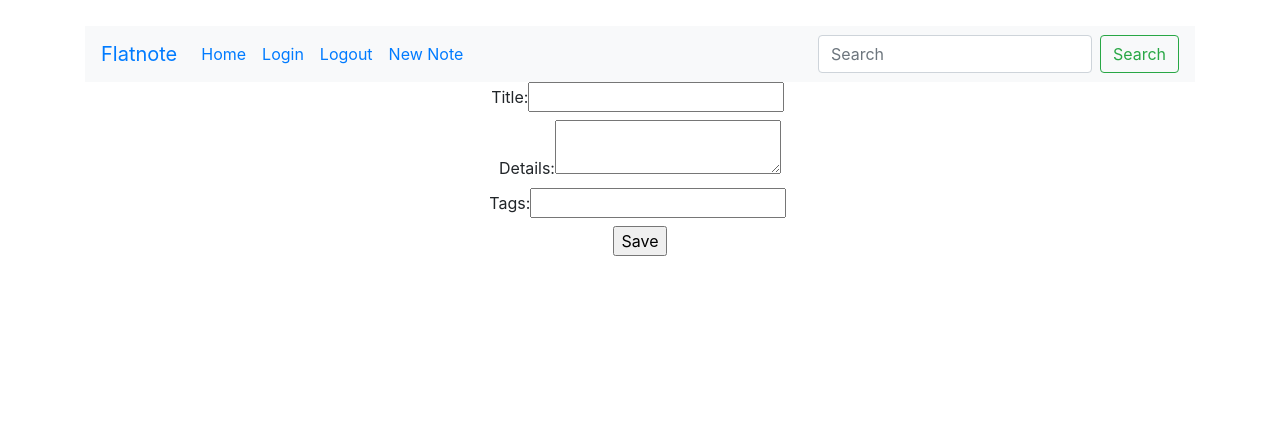
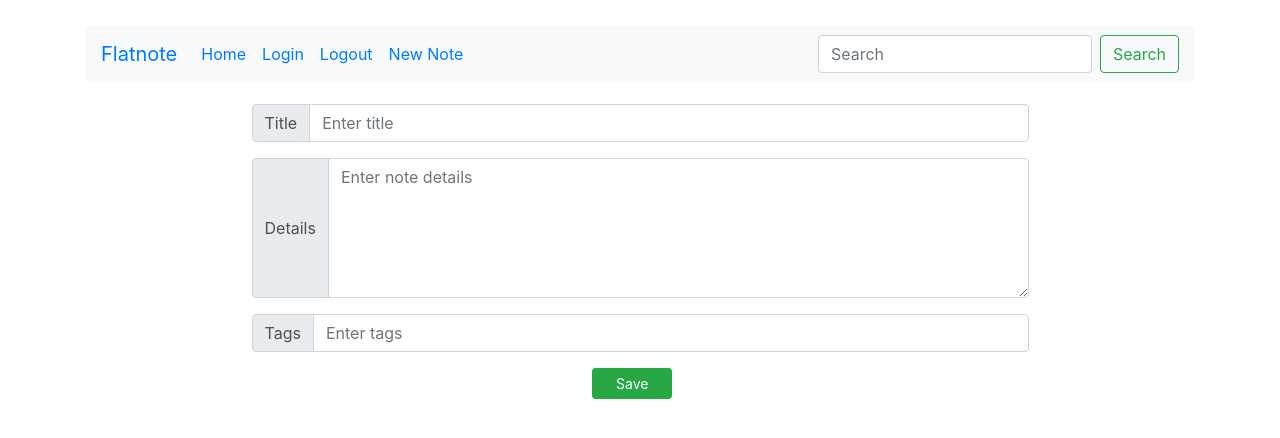
Before and after one commit to dut-a/flatnote-frontend, a React (Create React App) app: page /new-note in a window 1280 px wide. Shown: the top 438 px of the page. Built offline with nearby package versions, Linux system fonts and the light colour scheme.

Commit message:
Improves some styling and adds some deleting basics

```diff
--- a/src/App.css
+++ b/src/App.css
@@ -51,3 +51,33 @@
 .note-list p {
   font-size: 0.9em;
 }
+.note-list-container {
+  overflow-y: auto;
+  height: 640px;
+  border-left: 1px solid green;
+  margin-top: 0.35%;
+}
+.note-detail {
+  margin-left: 10%;
+  margin-top: 3%;
+}
+.note-body {
+  margin-top: 5%;
+  margin-bottom: 7%;
+}
+.note-tags-label {
+  margin-bottom: 0.5%;
+  font-weight: bold;
+}
+#note-tags-body {
+  font-size: .7em;
+  font-style: italic;
+  margin-left: 1.5%;
+}
+#note-body-buttons {
+  margin-top: 10%;
+}
+.btn-note {
+  width: 80px;
+  margin-right: 2%;
+}
--- a/src/actions/notes.js
+++ b/src/actions/notes.js
@@ -24,6 +24,9 @@ export const finishAdding = () => ({ type: C.ACTIONS.FINISH_ADDING });
 
 export const startViewing = () => ({ type: C.ACTIONS.VIEWING });
 export const finishViewing = () => ({ type: C.ACTIONS.FINISH_VIEWING });
+
+export const startDeleting = () => ({ type: C.ACTIONS.DELETING });
+export const finishDeleting = () => ({ type: C.ACTIONS.FINISH_DELETING });
 
 export const startEditing = () => ({ type: C.ACTIONS.EDITING });
 export const finishEditing = () => ({ type: C.ACTIONS.FINISH_EDITING });
--- a/src/components/containers/NotesContainer.js
+++ b/src/components/containers/NotesContainer.js
@@ -54,8 +54,7 @@ class NotesContainer extends Component {
       <div className="note-list">
       <div className="container">
         <div className="row">
-          <div className="col-5" style={{overflowY: "auto", height: "640px"}}>
-            Notes list
+          <div className="col-5 note-list-container" style={{}}>
             { this.props.notes.length > 0 ?
               this.handleLoading() : this.noNotes() }
           </div>
--- a/src/components/createNote.js
+++ b/src/components/createNote.js
@@ -29,46 +29,58 @@ class CreateNote extends Component {
 
   render() {
     return(
-      <div>
+      <div style={{width: "70%", margin: "0 auto", marginTop: "2%"}}>
         <form onSubmit={e => this.handleSubmit(e) } >
-          <div>
-            <label>
-              Title:
+          <div className="input-group mb-3">
+              <div className="input-group-prepend">
+                <span className="input-group-text" id="note-title">Title</span>
+              </div>
               <input
                 type="text"
                 name="title"
+                className="form-control"
+                placeholder="Enter title"
+                aria-label="Title"
+                aria-describedby="note-title"
                 value={this.state.title}
                 onChange={e => this.handleChange(e)}
-              />&nbsp;
-            </label>
+              />
           </div>
-
-          <div>
-            <label>
-              Details:
+          <div className="input-group mb-3">
+            <div className="input-group-prepend">
+              <span className="input-group-text">Details</span>
+            </div>
             <textarea
+              style={{height: "140px"}}
+              className="form-control"
+              aria-label="Note details"
               name="details"
+              placeholder="Enter note details"
+              cols="20"
               value={this.state.details}
-                onChange={e => this.handleChange(e)}
-              />
-            </label>
+              onChange={e => this.handleChange(e)}></textarea>
           </div>
-          <div>
-            <label>
-              Tags:
+          <div className="input-group mb-3">
+            <div className="input-group-prepend">
+              <span className="input-group-text" id="note-tags">Tags</span>
+            </div>
             <input
               type="text"
               name="tags"
               value={this.state.tags}
               onChange={e => this.handleChange(e)}
-              />&nbsp;
-            </label>
+              className="form-control"
+              placeholder="Enter tags"
+              aria-label="Tags"
+              aria-describedby="note-tags"
+              />
           </div>
-
           <div>
-            <input type="submit" value="Save" />
+            <input
+              className="btn btn-success btn-sm btn-note"
+              type="submit" value="Save"
+            />
           </div>
-
        </form>
       </div>
     )
--- a/src/components/editNote.js
+++ b/src/components/editNote.js
@@ -26,46 +26,57 @@ class EditNote extends Component {
 
   render() {
     return(
-      <div>
-        <div>Edit Note</div>
+      <div style={{marginTop: "5px"}}>
         <form onSubmit={e => this.handleSubmit(e) } >
-          <div>
-            <label>
-              Title:
+          <div className="input-group mb-3">
+              <div className="input-group-prepend">
+                <span className="input-group-text" id="note-title">Title</span>
+              </div>
               <input
                 type="text"
                 name="title"
+                className="form-control"
+                placeholder="Enter title"
+                aria-label="Title"
+                aria-describedby="note-title"
                 value={this.props.note.title}
                 onChange={e => this.handleChange(e)}
-              />&nbsp;
-            </label>
+              />
           </div>
-
-          <div>
-            <label>
-              Details:
+          <div className="input-group mb-3">
+            <div className="input-group-prepend">
+              <span className="input-group-text">Details</span>
+            </div>
             <textarea
+              style={{height: "140px"}}
+              className="form-control"
+              aria-label="Note details"
               name="details"
+              placeholder="Enter note details"
+              cols="20"
               value={this.props.note.details}
-                onChange={e => this.handleChange(e)}
-              />
-            </label>
+              onChange={e => this.handleChange(e)}></textarea>
           </div>
-
-          <div>
-            <label>
-              Tags:
+          <div className="input-group mb-3">
+            <div className="input-group-prepend">
+              <span className="input-group-text" id="note-tags">Tags</span>
+            </div>
             <input
               type="text"
               name="tags"
               value={this.props.note.tags}
               onChange={e => this.handleChange(e)}
-              />&nbsp;
-            </label>
+              className="form-control"
+              placeholder="Enter tags"
+              aria-label="Tags"
+              aria-describedby="note-tags"
+              />
           </div>
-
           <div>
-            <input type="submit" value="Save" />
+            <input
+              className="btn btn-success btn-sm btn-note"
+              type="submit" value="Save"
+            />
           </div>
        </form>
       </div>
--- a/src/components/viewNote.js
+++ b/src/components/viewNote.js
@@ -7,6 +7,8 @@ import {
   finishAdding,
   startViewing,
   finishViewing,
+  startDeleting,
+  finishDeleting,
   startEditing,
   finishEditing
 } from '../actions/notes';
@@ -21,40 +23,45 @@ class ViewNote extends Component {
     this.props.startEditing();
   }
 
+  startDeleting = () => {
+    this.props.startDeleting();
+  }
+
   handleEditing = event => {
     event.preventDefault();
     this.stopViewing();
     this.startEditing();
     console.log("EDITING the note: ", this.props.note);
-    console.log("CURRENT PROPS (VN):", this.props);
   }
 
   handleDelete = event => {
     event.preventDefault();
-    this.props.addDelete(this.state);
+    // this.props.addDelete(this.state);
+    console.log("deleting noteId: ", this.props.note.id)
   }
 
   render() {
     return(
-      <div>
+      <div className="note-detail">
         <form onSubmit={e => this.handleSubmit(e) } >
           <div>
             <h1>{this.props.note.title}</h1>
           </div>
-          <div>
+          <div className="note-body">
             <p>{this.props.note.details}</p>
           </div>
           <div>
-            <label>
-              Tags: <span>{this.props.note.tags}</span>
-            </label>
+            <p className="note-tags-label">Tags</p>
+            <p id="note-tags-body">{this.props.note.tags}</p>
           </div>
-          <div>
+          <div id="note-body-buttons">
             <button
+              className="btn btn-danger btn-sm btn-note"
               name="delete"
-              onClick={e => this.handleEditing(e) }
+              onClick={e => this.handleDelete(e) }
             >Delete</button>
             <button
+              className="btn btn-info btn-sm btn-note"
               name="edit"
               onClick={e => this.handleEditing(e) }
             >Edit</button>
@@ -81,6 +88,7 @@ const mapDispatchToProps = dispatch => {
     edit: note => dispatch(editNote(note)),
     stopViewing: () => dispatch(finishViewing()),
     startEditing: () => dispatch(startEditing()),
+    startDeleting: () => dispatch(startDeleting()),
   }
 }
 
--- a/src/constants.js
+++ b/src/constants.js
@@ -13,6 +13,8 @@ const constants = {
 		FINISH_ADDING: "FINISH_ADDING",
 		VIEWING: "VIEWING",
 		FINISH_VIEWING: "FINISH_VIEWING",
+		DELETING: "DELETING",
+		FINISH_DELETING: "FINISH_DELETING",
 		EDITING: "EDITING",
 		FINISH_EDITING: "FINISH_EDITING",
 	},
--- a/src/reducers/noteReducer.js
+++ b/src/reducers/noteReducer.js
@@ -90,6 +90,17 @@ export const viewing = (state = false, action) => {
   }
 }
 
+export const deleting = (state = false, action) => {
+  switch(action.type) {
+    case C.ACTIONS.DELETING:
+      return true
+      case C.ACTIONS.FINISH_DELETING:
+        return false
+    default:
+      return state
+  }
+}
+
 export const editing = (state = false, action) => {
   switch(action.type) {
     case C.ACTIONS.EDITING:
```
Lines whose indentation alone changed are shown as unchanged.
